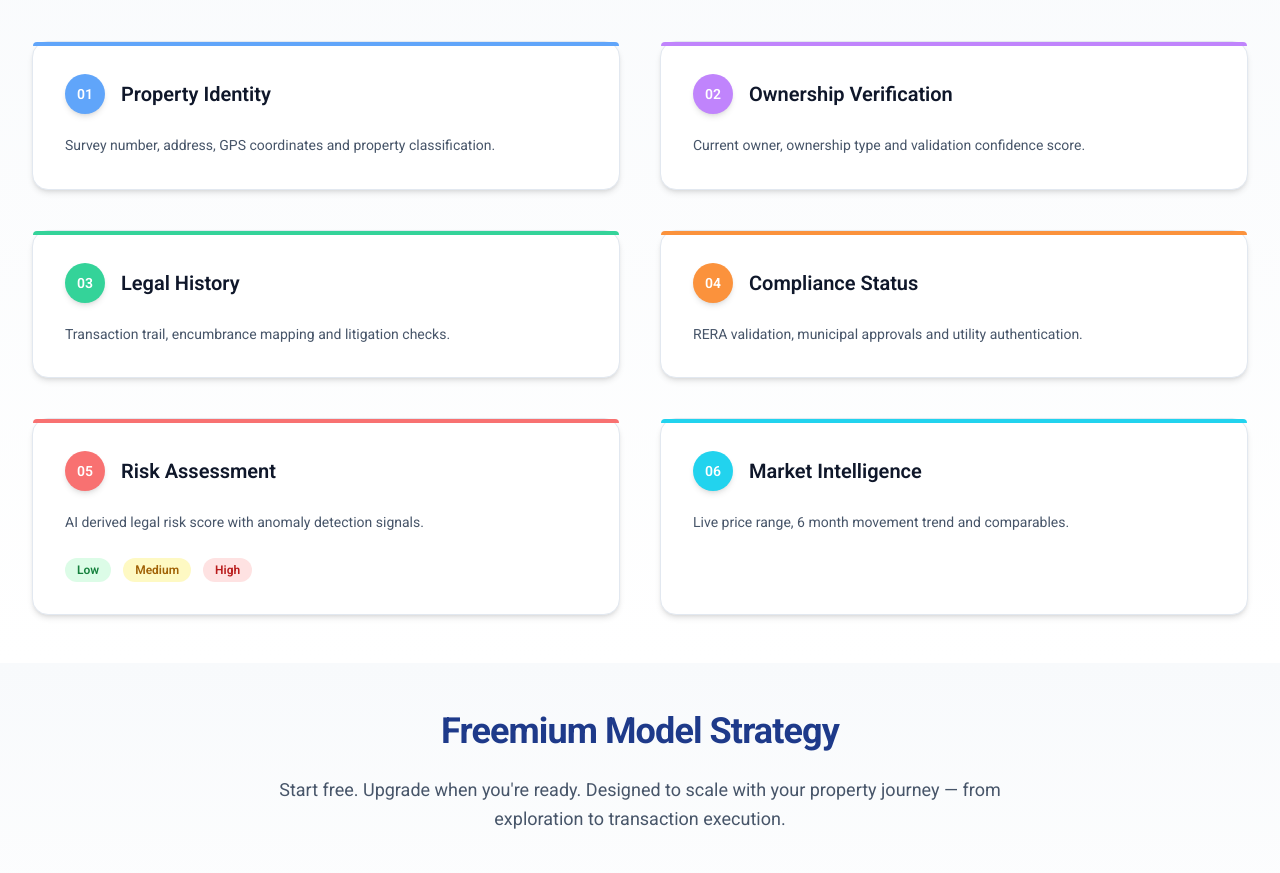
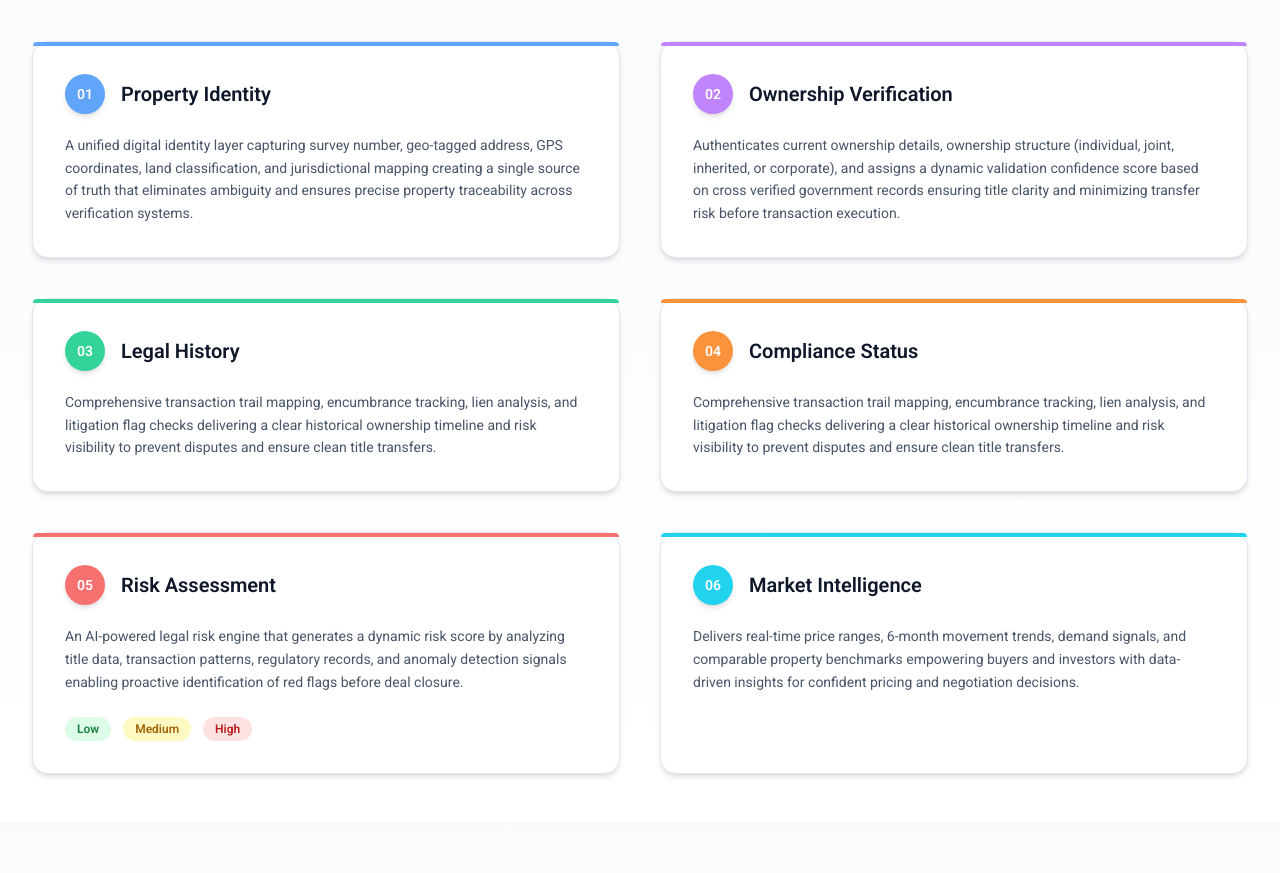
Before and after one commit to Sumiran2105/realestate, a React (Vite) app: page / in a window 1280 px wide. Shown: the part 6380-7253 px from the top of the page. Built offline with nearby package versions, Linux system fonts and the light colour scheme.

Commit message:
home content

```diff
--- a/src/pages/Home.jsx
+++ b/src/pages/Home.jsx
@@ -1266,37 +1266,37 @@ export default function Home() {
         {
           no: "01",
           title: "Property Identity",
-          desc: "Survey number, address, GPS coordinates and property classification.",
+          desc: "A unified digital identity layer capturing survey number, geo-tagged address, GPS coordinates, land classification, and jurisdictional mapping creating a single source of truth that eliminates ambiguity and ensures precise property traceability across verification systems.",
           accent: "bg-blue-400"
         },
         {
           no: "02",
           title: "Ownership Verification",
-          desc: "Current owner, ownership type and validation confidence score.",
+          desc: "Authenticates current ownership details, ownership structure (individual, joint, inherited, or corporate), and assigns a dynamic validation confidence score based on cross verified government records ensuring title clarity and minimizing transfer risk before transaction execution.",
           accent: "bg-purple-400"
         },
         {
           no: "03",
           title: "Legal History",
-          desc: "Transaction trail, encumbrance mapping and litigation checks.",
+          desc: "Comprehensive transaction trail mapping, encumbrance tracking, lien analysis, and litigation flag checks delivering a clear historical ownership timeline and risk visibility to prevent disputes and ensure clean title transfers.",
           accent: "bg-emerald-400"
         },
         {
           no: "04",
           title: "Compliance Status",
-          desc: "RERA validation, municipal approvals and utility authentication.",
+          desc: "Comprehensive transaction trail mapping, encumbrance tracking, lien analysis, and litigation flag checks delivering a clear historical ownership timeline and risk visibility to prevent disputes and ensure clean title transfers.",
           accent: "bg-orange-400"
         },
         {
           no: "05",
           title: "Risk Assessment",
-          desc: "AI derived legal risk score with anomaly detection signals.",
+          desc: "An AI-powered legal risk engine that generates a dynamic risk score by analyzing title data, transaction patterns, regulatory records, and anomaly detection signals  enabling proactive identification of red flags before deal closure.",
           accent: "bg-red-400"
         },
         {
           no: "06",
           title: "Market Intelligence",
-          desc: "Live price range, 6 month movement trend and comparables.",
+          desc: "Delivers real-time price ranges, 6-month movement trends, demand signals, and comparable property benchmarks empowering buyers and investors with data-driven insights for confident pricing and negotiation decisions.",
           accent: "bg-cyan-400"
         }
       ].map((item, index) => (
```
